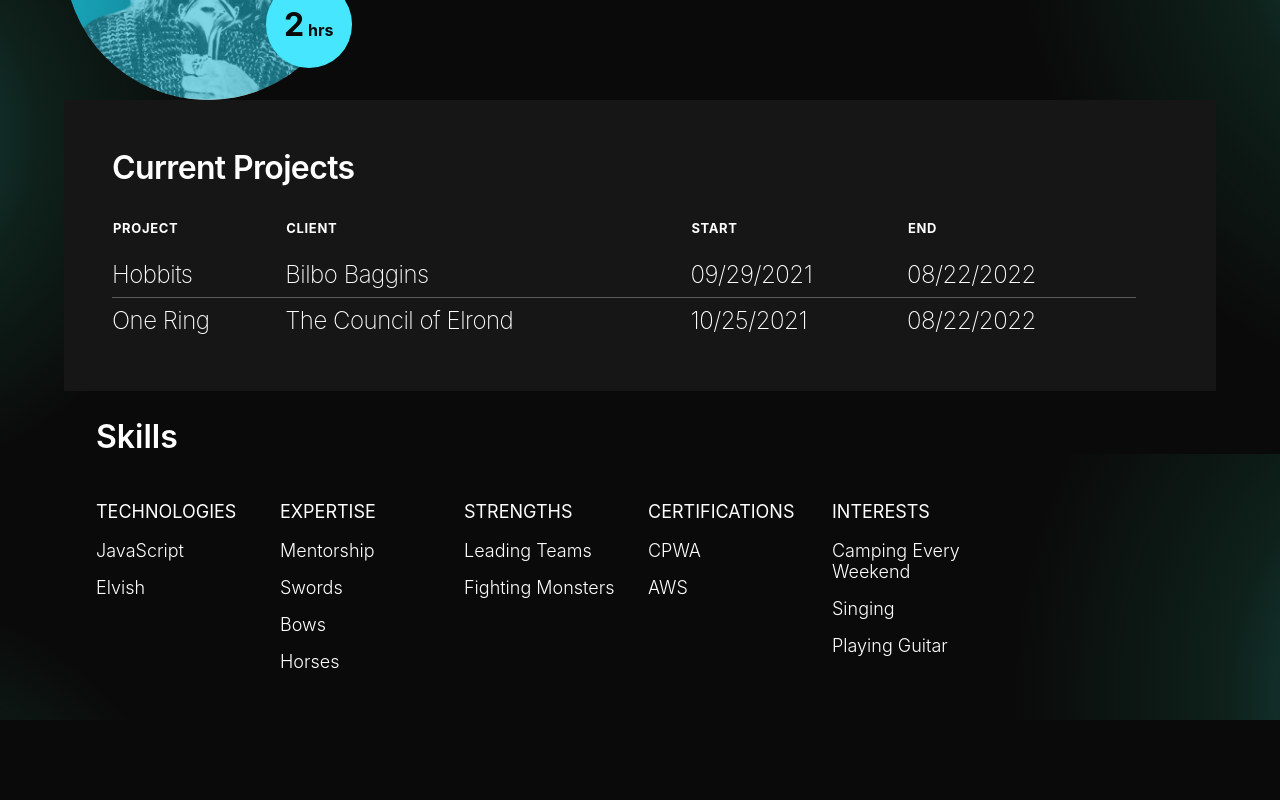
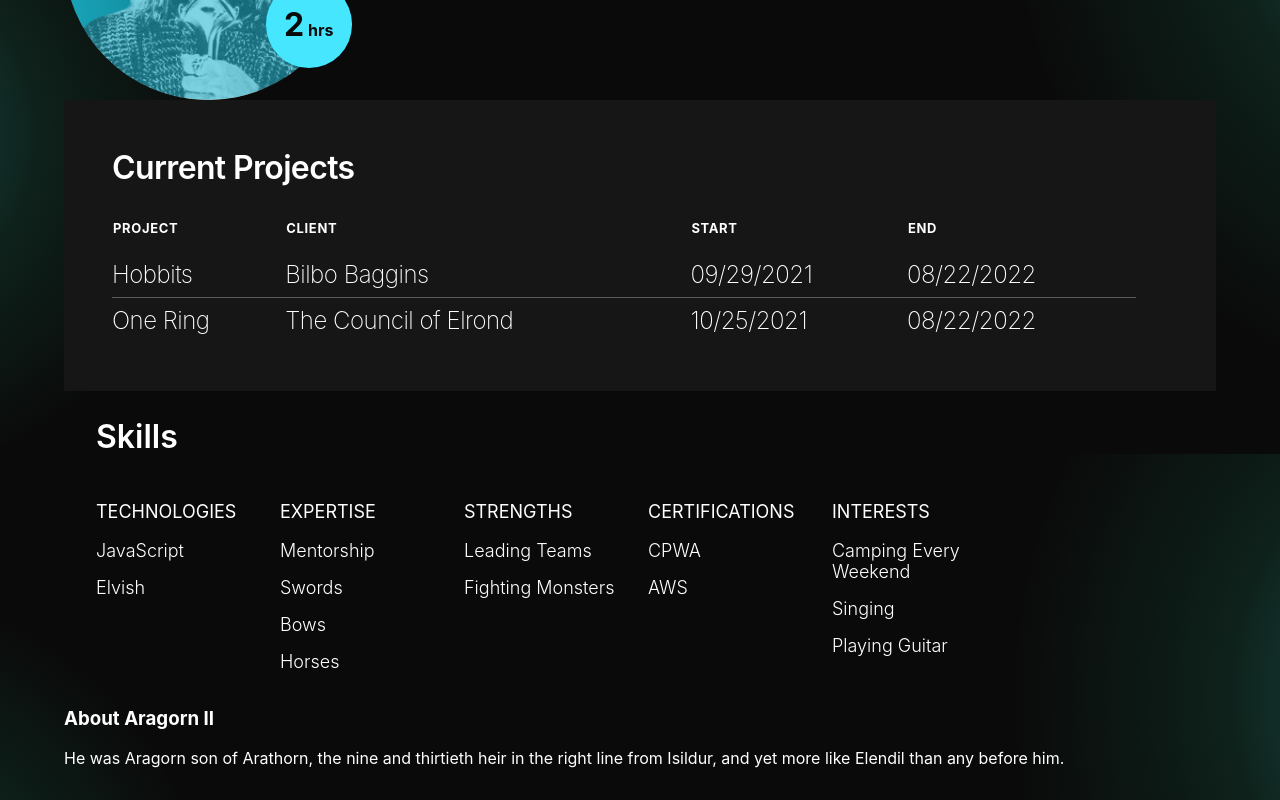
Before and after one commit to sparkbox/team-availability, a Next.js app: page /0001 in a window 1280 px wide. Shown: the part 346-1146 px from the top of the page. Before the commit the page ends 1066 px from the top, so only its background shows below. Built offline with nearby package versions, Linux system fonts and the light colour scheme; a web font is replaced by a local one.

Commit message:
feat: Create PersonalBio component
References 197

```diff
--- /dev/null
+++ b/components/PersonalBio.jsx
@@ -0,0 +1,18 @@
+import Show from './Show';
+
+export default function PersonalBio({ name, bio }) {
+  return (
+    <Show when={bio}>
+      <section aria-labelledby="personal-bio" className="cmp-personal-bio">
+        <h3 id="personal-bio" className="cmp-personal-bio__header">
+          About
+          {' '}
+          {name}
+        </h3>
+        <p className="cmp-personal-bio__content">
+          {bio}
+        </p>
+      </section>
+    </Show>
+  );
+}
--- a/pages/[id].jsx
+++ b/pages/[id].jsx
@@ -4,6 +4,7 @@ import getFullName from '../util/getFullName';
 import { getSkills } from '../util/getSkills';
 import CurrentProjects from '../components/CurrentProjects';
 import Layout from '../components/Layout';
+import PersonalBio from '../components/PersonalBio';
 import SkillsGrid from '../components/SkillsGrid';
 import TradingCardImage from '../components/TradingCardImage';
 
@@ -29,6 +30,11 @@ export default function DetailPage({ fetchedTeamMember }) {
       />
 
       <SkillsGrid skilldata={skills} />
+
+      <PersonalBio
+        name={fetchedTeamMember.firstName}
+        bio={fetchedTeamMember.bio}
+      />
     </Layout>
   );
 }
```
